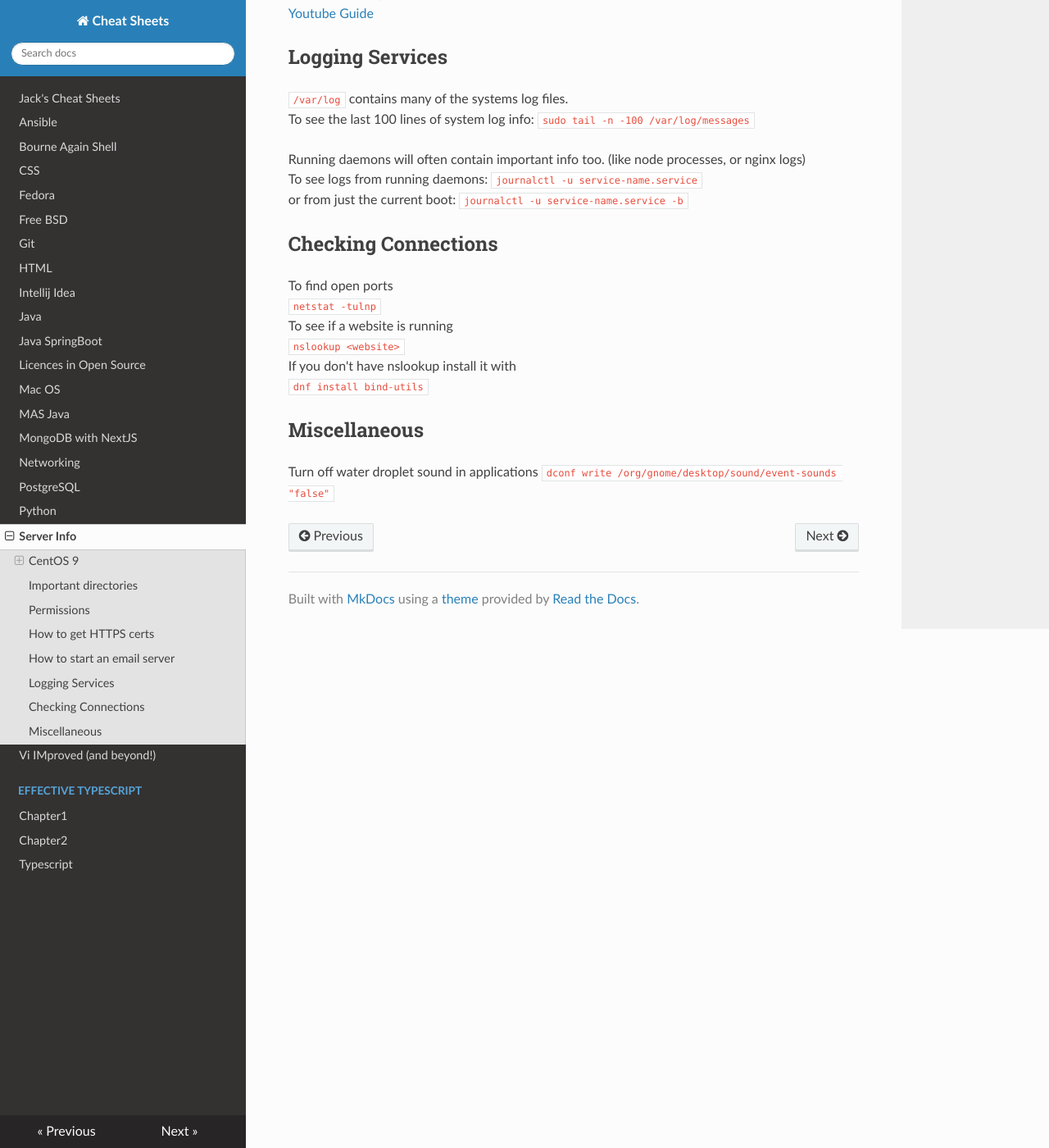
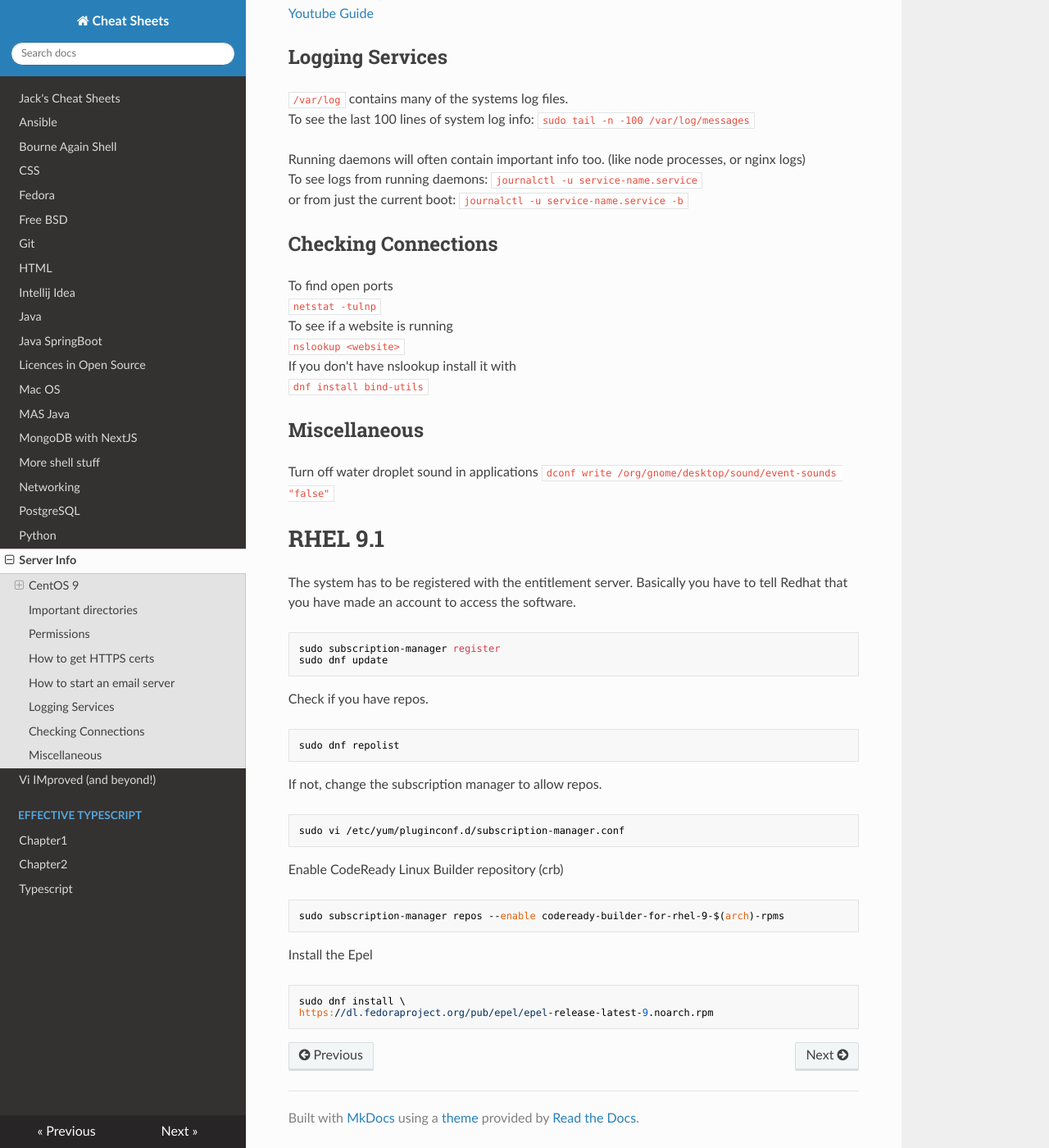
Before and after one commit to jacktrusler/cheat_sheets, an MkDocs documentation site: the page built from docs/server_info.md, in a window 1280 px wide and 1400 px high, scrolled down 4972 px. Shown: the whole window at 82% size. Built offline with MkDocs 1.6.1, drawn with Linux system fonts in a browser that asks for light colours; nearby versions of some CDN libraries.

Commit message:
more changes

```diff
--- a/docs/server_info.md
+++ b/docs/server_info.md
@@ -235,3 +235,25 @@ If you don't have nslookup install it with
 ## Miscellaneous
 Turn off water droplet sound in applications
 `dconf write /org/gnome/desktop/sound/event-sounds "false"`
+
+# RHEL 9.1
+
+The system has to be registered with the entitlement server. Basically you have to tell Redhat
+that you have made an account to access the software.
+
+    sudo subscription-manager register
+    sudo dnf update
+
+Check if you have repos.
+
+    sudo dnf repolist
+If not, change the subscription manager to allow repos.
+
+    sudo vi /etc/yum/pluginconf.d/subscription-manager.conf
+Enable CodeReady Linux Builder repository (crb)
+
+    sudo subscription-manager repos --enable codeready-builder-for-rhel-9-$(arch)-rpms
+Install the Epel
+
+    sudo dnf install \
+    https://dl.fedoraproject.org/pub/epel/epel-release-latest-9.noarch.rpm
```
Also changed, not shown: docs/fedora.md (+3 -0 lines), docs/moreShell.md (added, +15 -0 lines).
